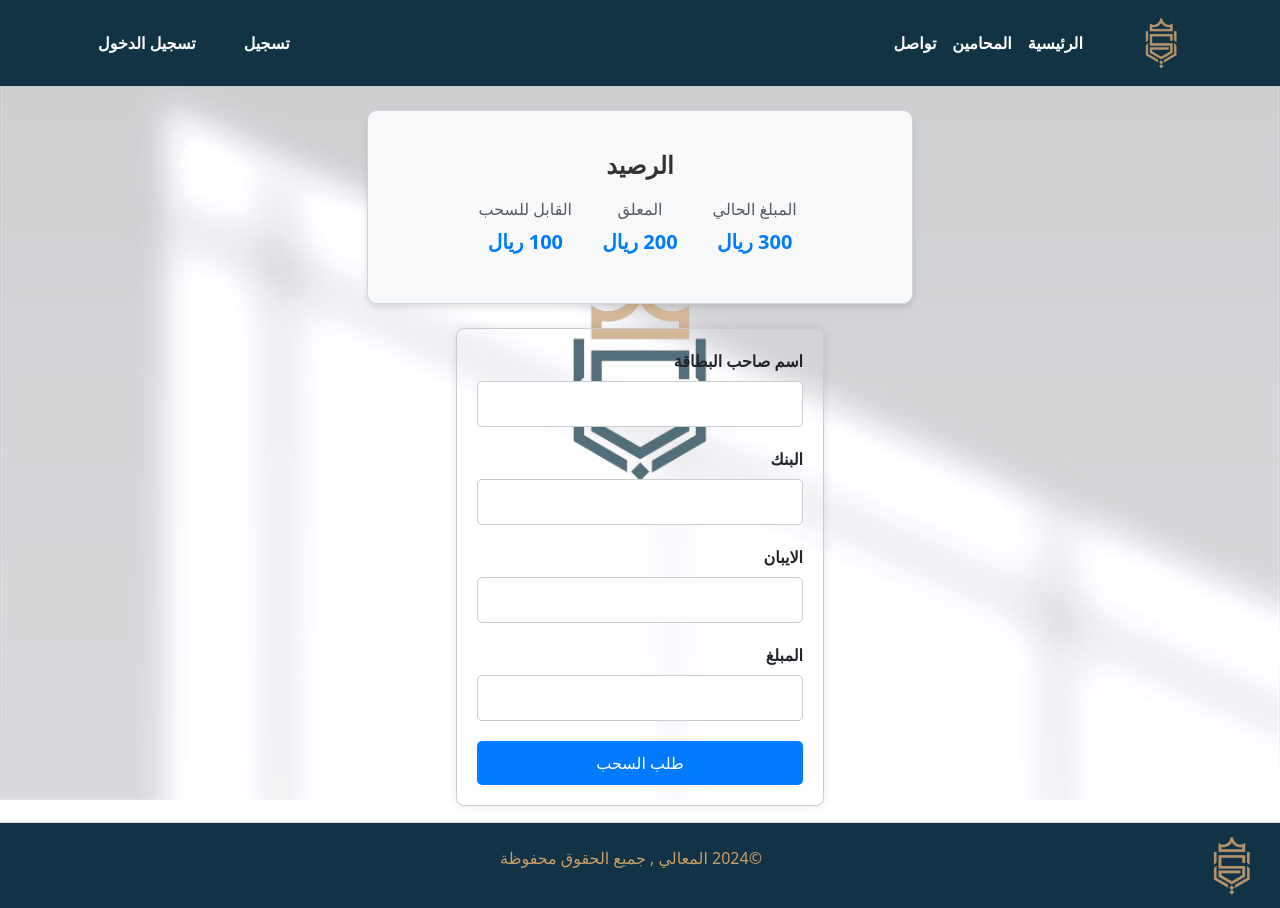
After one commit to WissamZa/Excellency, a Django app: page /account/account_balance/ in a window 1280 px wide. The commit adds this page. Run offline with Django 5.2, Linux system fonts and the light colour scheme; some libraries are stand-ins or nearby versions.

Commit message:
chat current orders previous order order details

```diff
--- /dev/null
+++ b/Excellency/account/templates/account/account_balance.html
@@ -0,0 +1,60 @@
+{% extends "base/base.html" %}
+{% load static %}
+{% block title %}
+    الرصيد
+{% endblock title %}
+{% block content %}
+<div class="container mt-4">
+    <div class="row justify-content-center">
+        <div class="col-md-6">
+            <div class="card-account">
+                <div class="card-body-account">
+                    <h5 class="card-title">الرصيد</h5>
+                    <div class="balance-details">
+                        <div class="balance-item">
+                            <h6 class="text-muted">المبلغ الحالي</h6>
+                            <p class="balance-amount">300 ريال</p>
+                        </div>
+                        <div class="balance-item">
+                            <h6 class="text-muted">المعلق</h6>
+                            <p class="balance-amount">200 ريال</p>
+                        </div>
+                        <div class="balance-item">
+                            <h6 class="text-muted">القابل للسحب</h6>
+                            <p class="balance-amount">100 ريال</p>
+                        </div>
+                    </div>
+                </div>
+            </div>
+        </div>
+    </div>
+</div>
+
+<div class="container mt-4">
+    <div class="row justify-content-center mb-3">
+        <div class="col-md-8">
+            <div class="form-container">
+                <form>
+                    <div class="form-group">
+                        <label for="cardholder-name" class="form-label">اسم صاحب البطاقة</label>
+                        <input type="text" class="form-control" id="cardholder-name">
+                    </div>
+                    <div class="form-group">
+                        <label for="bank" class="form-label">البنك</label>
+                        <input type="text" class="form-control" id="bank">
+                    </div>
+                    <div class="form-group">
+                        <label for="iban" class="form-label">الايبان</label>
+                        <input type="text" class="form-control" id="iban">
+                    </div>
+                    <div class="form-group">
+                        <label for="amount" class="form-label">المبلغ</label>
+                        <input type="text" class="form-control" id="amount">
+                    </div>
+                    <button type="submit" class="submit-btn">طلب السحب</button>
+                </form>
+            </div>
+        </div>
+    </div>
+</div>
+{% endblock %}
--- a/Excellency/account/urls.py
+++ b/Excellency/account/urls.py
@@ -12,4 +12,5 @@ urlpatterns = [
     path("logout/", views.logout_view, name="logout_view"),
 #     path("<username>/cart/", views.cart_view, name="cart_view"),
 #     path(f"<username>/cart/delete/<cart_id>/", views.delete_product_view,name="delete_product_view"),
+    path("account_balance/", views.account_balance, name="account_balance"),
 ]
--- a/Excellency/account/views.py
+++ b/Excellency/account/views.py
@@ -142,3 +142,6 @@ def update_profile_view(request: HttpRequest, user_name):
       return redirect("account:user_profile_view", user_name=user.username)
 
    return render(request, "account/update_profile.html", {"user": user})
+
+def account_balance(request):
+    return render(request, 'account/account_balance.html')
--- /dev/null
+++ b/Excellency/main/static/css/account_balance.css
@@ -0,0 +1,82 @@
+.card-account {
+    background-color: #f8f9fa;
+    border: 1px solid #ced4da;
+    border-radius: 10px;
+    padding: 20px;
+    box-shadow: 0 4px 6px rgba(0, 0, 0, 0.1);
+    padding: 20px 100px;
+}
+
+.card-body-account {
+    text-align: center;
+}
+
+.card-title {
+    color: #495057;
+    font-size: 24px;
+    font-weight: bold;
+    margin-bottom: 20px;
+}
+
+.balance-details {
+    display: flex;
+    justify-content: space-between;
+}
+
+.balance-item {
+    flex: 1;
+    padding: 10px;
+}
+
+.text-muted {
+    color: #6c757d;
+    font-size: 16px;
+}
+
+.balance-amount {
+    color: #007bff;
+    font-size: 20px;
+    font-weight: bold;
+}
+
+.form-container {
+    width: 50%;
+    margin: 0 auto;
+    padding: 20px;
+    border: 1px solid #ccc;
+    border-radius: 8px;
+    box-shadow: 0 0 10px rgba(0, 0, 0, 0.1);
+    align-items: end;
+    max-width: 500px;
+}
+
+.form-group {
+    margin-bottom: 20px;
+}
+
+.form-label {
+    font-weight: bold;
+}
+
+.form-control {
+    width: 100%;
+    padding: 10px;
+    border: 1px solid #ccc;
+    border-radius: 5px;
+}
+
+.submit-btn {
+    display: block;
+    width: 100%;
+    padding: 10px;
+    background-color: #007bff;
+    color: #fff;
+    border: none;
+    border-radius: 5px;
+    cursor: pointer;
+    transition: background-color 0.3s ease;
+}
+
+.submit-btn:hover {
+    background-color: #0056b3;
+}
--- a/Excellency/main/static/css/chat.css
+++ b/Excellency/main/static/css/chat.css
@@ -34,9 +34,10 @@
     border-radius: 20px;
 }
 .input-chat{
-   border: none;
-    width: 20px;
+   border: none !important;
+    width: 20px !important;
 }
 .ico-chat{
+    align-items: center;
     border: #fff;
 }
--- /dev/null
+++ b/Excellency/main/static/css/order_law.css
@@ -0,0 +1,26 @@
+
+.card-law-order {
+    border: 1px solid #ccc;
+    border-radius: 10px;
+    background-color: #fff;
+    box-shadow: 0 2px 4px rgba(0, 0, 0, 0.1);
+    margin-bottom: 20px;
+}
+.card-body-law {
+    padding: 20px;
+}
+
+
+.card-title {
+    font-size: 24px;
+    font-weight: bold;
+    color: #333;
+    margin-bottom: 5px;
+    margin-top: -30px;
+}
+
+.card-text {
+    font-size: 18px;
+    color: #000000;
+    margin-bottom: 5px;
+}
--- a/Excellency/main/static/css/stayle.css
+++ b/Excellency/main/static/css/stayle.css
@@ -3,6 +3,8 @@
 @import url('profile.css');
 @import url('service.css');
 @import url('chat.css');
+@import url('order_law.css');
+@import url('account_balance.css');
 
 .active {
   color: var(--text-gold) !important;
--- a/Excellency/service/urls.py
+++ b/Excellency/service/urls.py
@@ -8,5 +8,7 @@ urlpatterns = [
     path('order/', views.order_form, name='order_form'),
     path('payment/', views.payment_view, name='payment_view'),
     path('chat/', views.chat_view, name='chat_view'),
-
+    path('order_Lawyers/', views.order_Lawyers_view, name='Lawyers-view'),
+    path('previous_orders/', views.previous_orders, name='previous_orders'),
+    path('order_details/', views.order_details, name='order_details'),
 ]
```
Also changed, not shown: Excellency/service/templates/service/Lawyers_orders.html (added, +64 -0 lines), Excellency/service/templates/service/chat.html (+14 -21 lines), Excellency/service/templates/service/order_details.html (added, +24 -0 lines), Excellency/service/templates/service/previous_orders.html (added, +34 -0 lines), Excellency/service/views.py (+9 -0 lines), Excellency/account/migrations/0001_initial.py, Excellency/main/migrations/0001_initial.py, Excellency/service/migrations/0001_initial.py.
